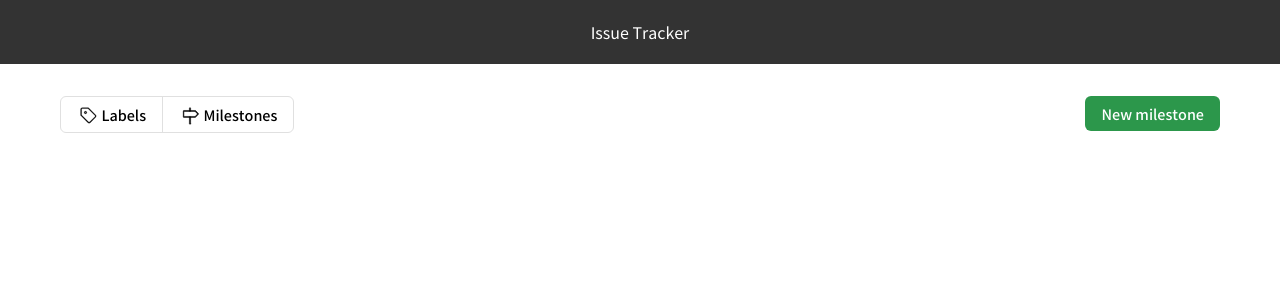
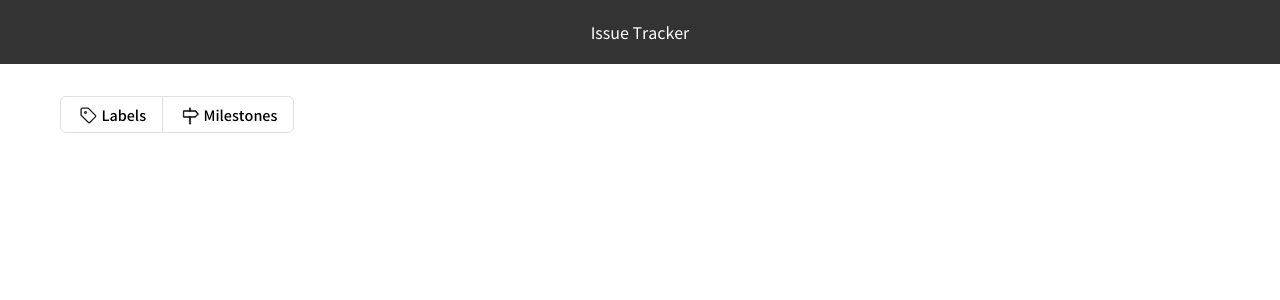
Before and after one commit to boostcamp-2020/IssueTracker-19, a React app in the folder frontend/: page /milestones in a window 1280 px wide. Shown: the top 300 px of the page. Built offline with nearby package versions, Linux system fonts and the light colour scheme.

Commit message:
[fix] convention fix
Pascal to camelCase

```diff
--- a/frontend/src/components/LabelMilestoneTab/LabelMilestoneTab.js
+++ b/frontend/src/components/LabelMilestoneTab/LabelMilestoneTab.js
@@ -10,11 +10,11 @@ const Box = styled.div`
   justify-content: space-between;
 `;
 
-export default function LabelMilestoneTab({ Submit, ButtonName }) {
+export default function LabelMilestoneTab({ submit, buttonName }) {
   return (
     <Box>
       <LabelMilestoneControls />
-      {Submit ? <SubmitButton>{ButtonName}</SubmitButton> : null}
+      {submit ? <SubmitButton>{buttonName}</SubmitButton> : null}
     </Box>
   );
 }
```
